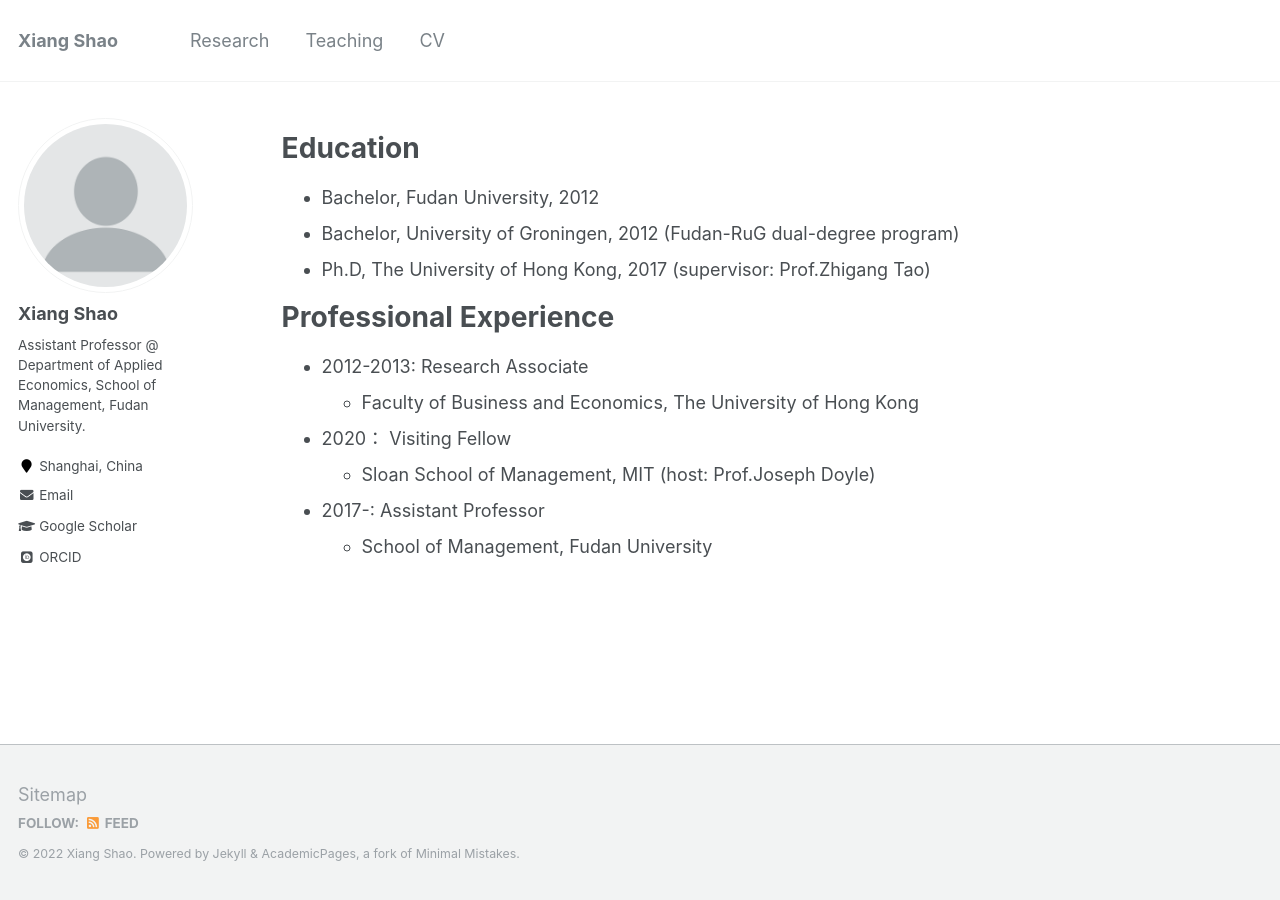
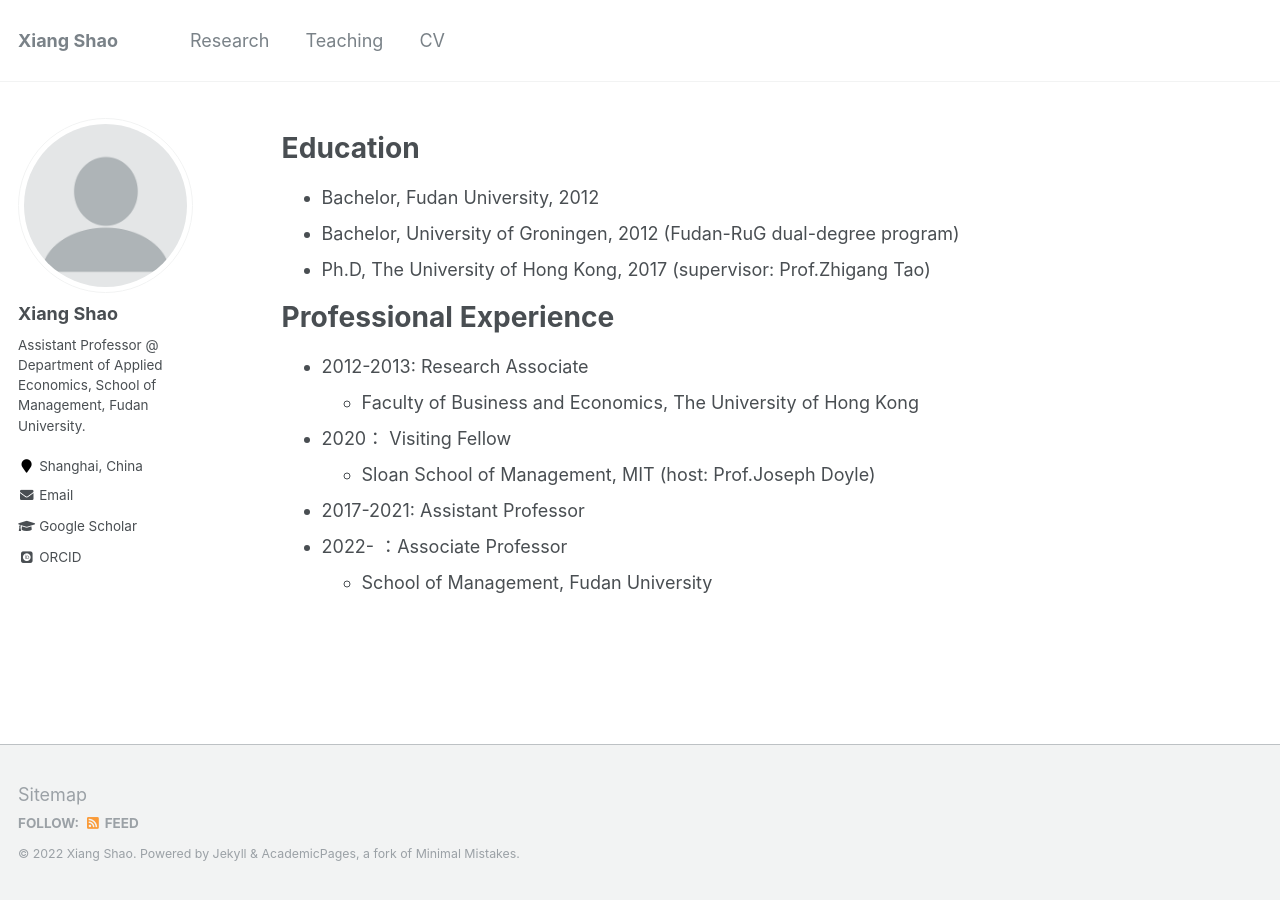
Before and after one commit to xiangshao/xiangshao.github.io, a Jekyll site: the page built from _pages/cv.md, in a window 1280 px wide. Built offline with Jekyll 4.4.1, drawn with Linux system fonts in a browser that asks for light colours; some web fonts are replaced.

Commit message:
Update cv.md

```diff
--- a/_pages/cv.md
+++ b/_pages/cv.md
@@ -21,5 +21,6 @@ Professional Experience
   * Faculty of Business and Economics, The University of Hong Kong
 * 2020： Visiting Fellow
   * Sloan School of Management, MIT (host: Prof.Joseph Doyle)
-* 2017-: Assistant Professor
+* 2017-2021: Assistant Professor
+* 2022-    ：Associate Professor
   * School of Management, Fudan University
```
